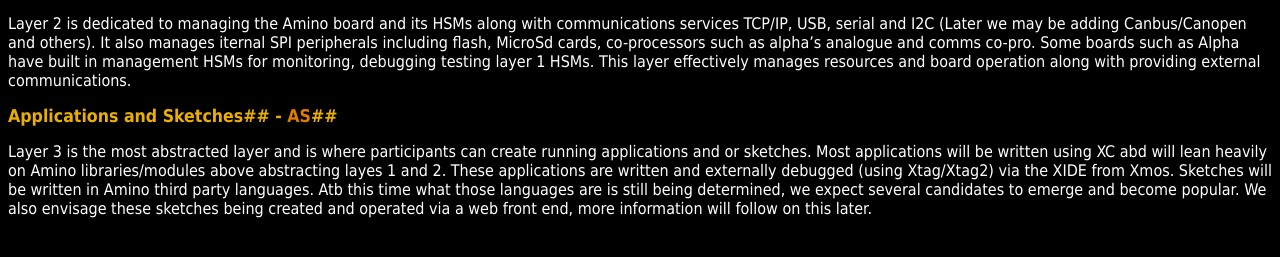
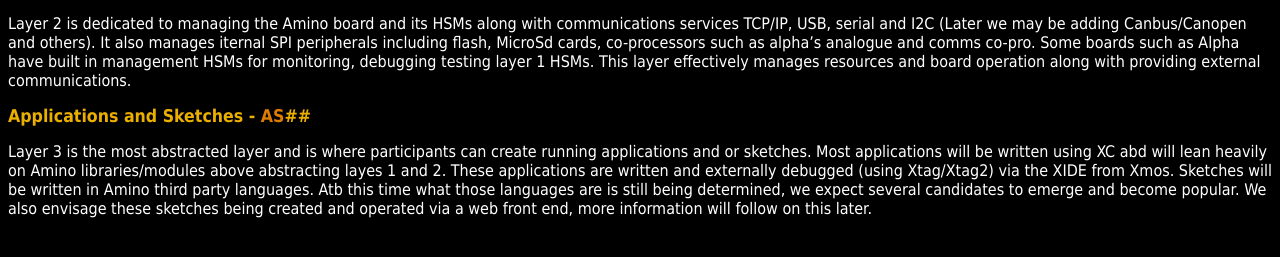
Before and after one commit to folknology/Amino, a Jekyll site: the page built from doc/overview.md, in a window 1280 px wide. Shown: the part 324-581 px from the top of the page. Built offline with Jekyll 4.4.1, drawn with Linux system fonts in a browser that asks for light colours.

Commit message:
changed relative css links

```diff
--- a/_layouts/doc.html
+++ b/_layouts/doc.html
@@ -1,6 +1,6 @@
 <html>
   <head>
-    <link rel="stylesheet" href="/styles/doc.css" type="text/css" media="screen" />
+    <link rel="stylesheet" href="../styles/doc.css" type="text/css" media="screen" />
 
     <title>{{ page.title }}</title>
   </head>
--- a/doc/overview.md
+++ b/doc/overview.md
@@ -19,6 +19,6 @@
 
 Layer 2 is dedicated to managing the Amino board and its HSMs along with communications services TCP/IP, USB, serial and I2C (Later we may be adding Canbus/Canopen and others). It also manages iternal SPI peripherals including flash, MicroSd cards, co-processors such as alpha's analogue and comms co-pro. Some boards such as Alpha have built in management HSMs for monitoring, debugging testing layer 1 HSMs. This layer effectively manages resources and board operation along with providing external communications.
 
-##Applications and Sketches## - [AS](as.html)##
+##Applications and Sketches - [AS](as.html)##
 
 Layer 3 is the most abstracted layer and is where participants can create running applications and or sketches. Most applications will be written using XC abd will lean heavily on Amino libraries/modules above abstracting layes 1 and 2. These applications are written and externally debugged (using Xtag/Xtag2) via the XIDE from Xmos. Sketches will be written in Amino third party languages. Atb this time what those languages are is still being determined, we expect several candidates to emerge and become popular. We also envisage these sketches being created and operated via a web front end, more information will follow on this later.
```
